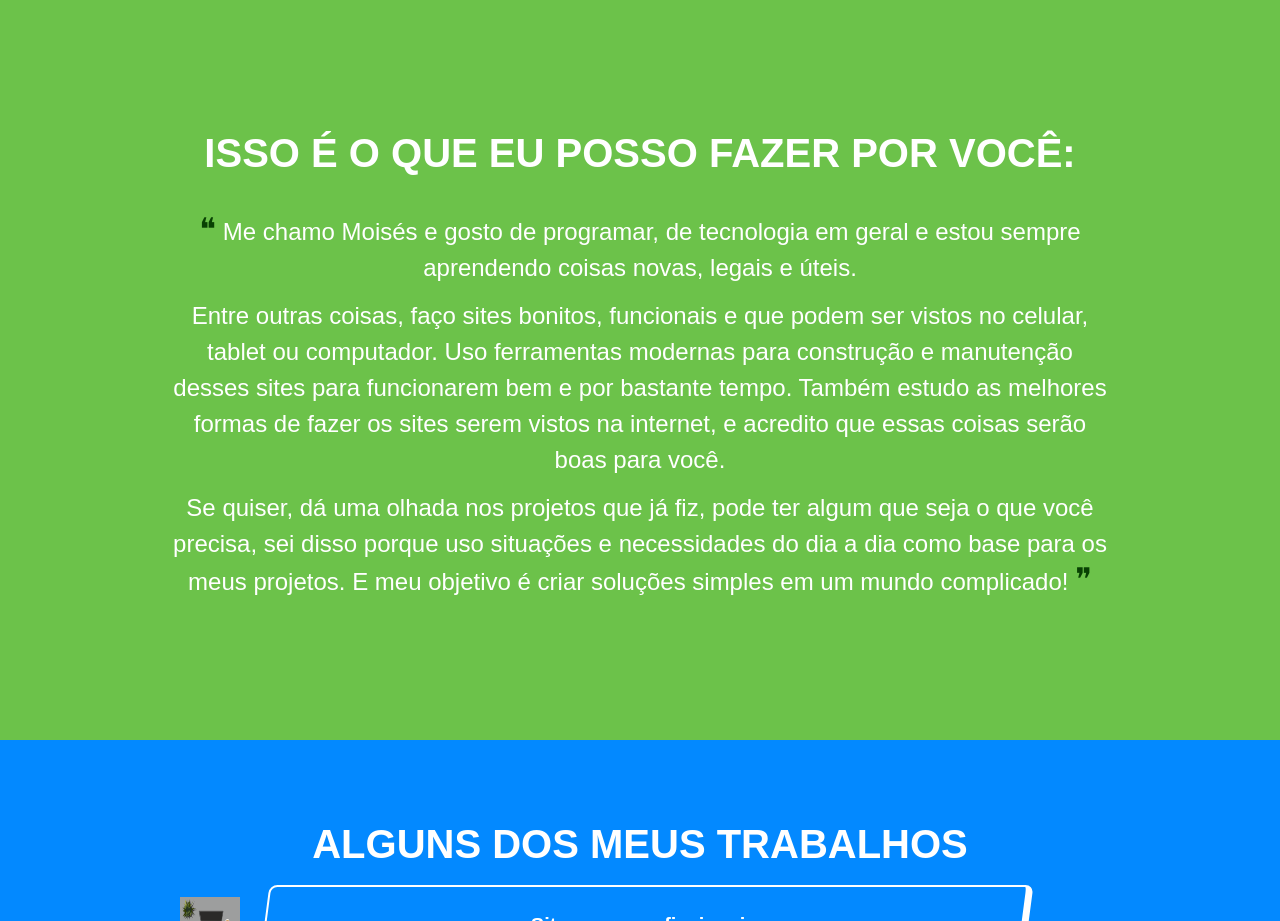
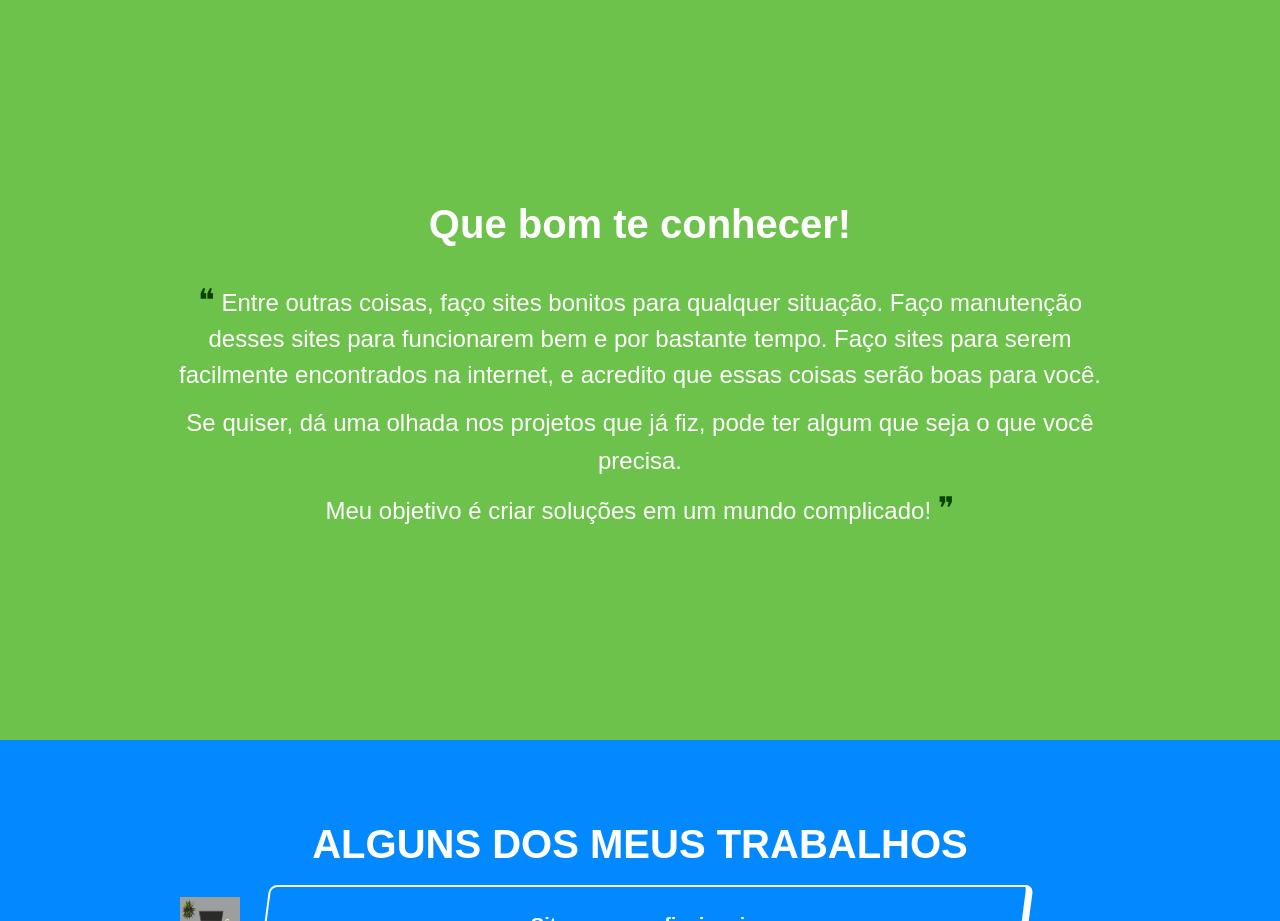
Before and after one commit to moisesantunes/moisesantunes.github.io, a plain HTML site: page index.html in a window 1280 px wide. Shown: the part 860-1781 px from the top of the page. Drawn offline with Linux system fonts and the light colour scheme.

Commit message:
Atualizar pagina Sobre

```diff
--- a/index.html
+++ b/index.html
@@ -48,28 +48,28 @@
 
     <section id="sobreMim" class="novas">
       <article>
-        <h1>ISSO É O QUE EU POSSO FAZER POR VOCÊ:</h1>
+        <h1>Que bom te conhecer!</h1>
         <!--
       <img src="Imagens/eu_ve.jpg" alt="faço bem feito" />
       -->
-        <p><span>&#10077;</span>
-          Me chamo Moisés e gosto de programar, de tecnologia em geral e
-          estou sempre aprendendo coisas novas, legais e úteis.
-        </p>
-        <p class="">
-          Entre outras coisas, faço sites bonitos, funcionais e que podem ser
-          vistos no celular, tablet ou computador. Uso ferramentas modernas para
-          construção e manutenção desses sites para funcionarem bem e por bastante tempo.
-          Também estudo as melhores formas de fazer os sites serem vistos na internet,
+
+
+        <p class=""><span>&#10077;</span>
+          Entre outras coisas, faço sites bonitos para qualquer situação.
+          Faço manutenção desses sites para funcionarem bem e por bastante tempo.
+          Faço sites para serem facilmente encontrados na internet,
           e acredito que essas coisas serão boas para você.
         </p>
         <p>
           Se quiser, dá uma olhada nos projetos que já fiz, pode ter
-          algum que seja o que você precisa, sei disso porque uso situações e
-          necessidades do dia a dia como base para os meus projetos. E meu
-          objetivo é criar soluções simples em um mundo complicado!
-          <span>&#10078;</span>
+          algum que seja o que você precisa.
+          <span>
         </p>
+          <p>
+            Meu objetivo é criar soluções em um mundo complicado!
+            <span>&#10078;</span>
+          </p>
+
       </article>
       <!--
     <article>
```
